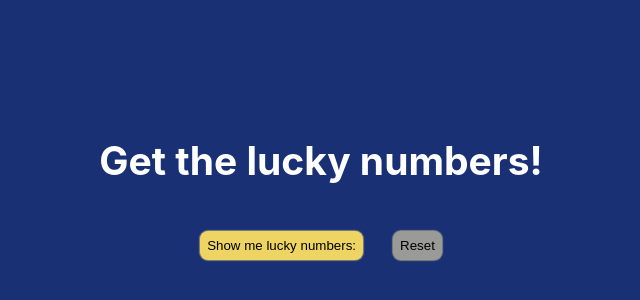
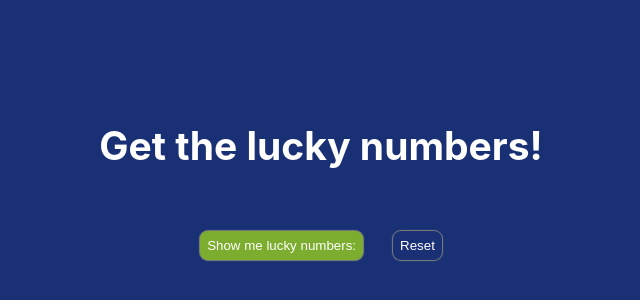
Before and after one commit to PaulinaLL/react-lotto, a React (Create React App) app: page / in a window 1280 px wide. Shown: the part 210-510 px from the top of the page, without its empty margins (319-959 px from the left). Built offline with nearby package versions, Linux system fonts and the light colour scheme.

Commit message:
Add h1,h3 margin; change button color & balls box-shadow

```diff
--- a/src/App.css
+++ b/src/App.css
@@ -12,22 +12,25 @@
   font-size: calc(10px + 2vmin);
   color: white;
 }
-
+h1,
+h3 {
+  margin: 20px;
+}
 .numbers {
   display: flex;
   text-align: center;
   vertical-align: middle;
-  line-height: 30px;
+  line-height: 32px;
 }
 .number {
   width: 35px;
   height: 35px;
   border-radius: 50%;
-  background-color: rgb(238, 212, 98);
+  background-color: rgb(240, 229, 75);
   color: #061d5e;
   margin: 7px;
-  box-shadow: inset -5px -5px 5px rgba(0, 0, 0, 0.6),
-    15px 15px 2px rgba(0, 0, 0, 0.04);
+  box-shadow: inset -2px -2px 6px rgba(63, 44, 44, 0.6),
+    inset 0px 0px 10px rgba(0, 0, 0, 0.4);
 }
 
 .numbers div:nth-of-type(7) {
@@ -36,22 +39,24 @@
   border-radius: 50%;
   background-color: rgb(142, 192, 233);
   margin: 7px;
-  box-shadow: inset -5px -5px 5px rgba(0, 0, 0, 0.6),
-    15px 15px 2px rgba(0, 0, 0, 0.04);
+  box-shadow: inset -2px -2px 6px rgba(63, 44, 44, 0.6),
+    inset 0px 0px 10px rgba(0, 0, 0, 0.4);
 }
 
 button {
   border-radius: 8px;
   padding: 7px;
-  margin: 15px;
+  margin: 30px 15px;
   border: none;
   box-shadow: 0px 0px 1px 1px gray;
+  cursor: pointer;
+  color: white;
 }
 button:nth-of-type(1) {
-  background-color: rgb(238, 212, 98);
+  background-color: rgb(124, 173, 46);
 }
 button:nth-of-type(2) {
-  background-color: rgb(154, 155, 152);
+  background-color: transparent;
 }
 .buttons {
   display: flex;
```
